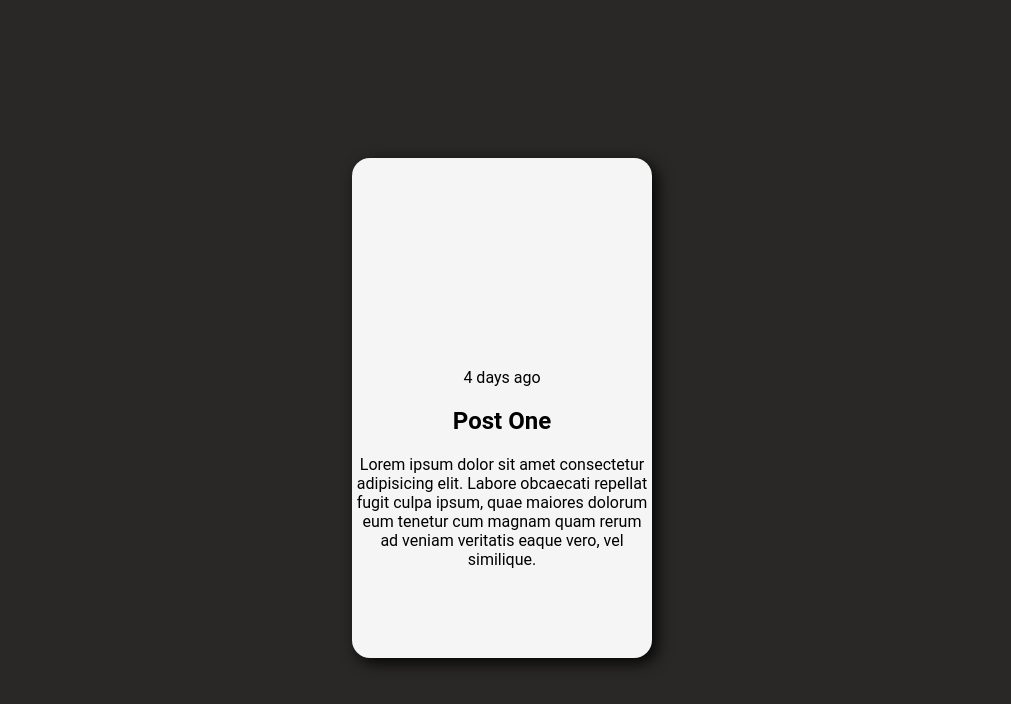
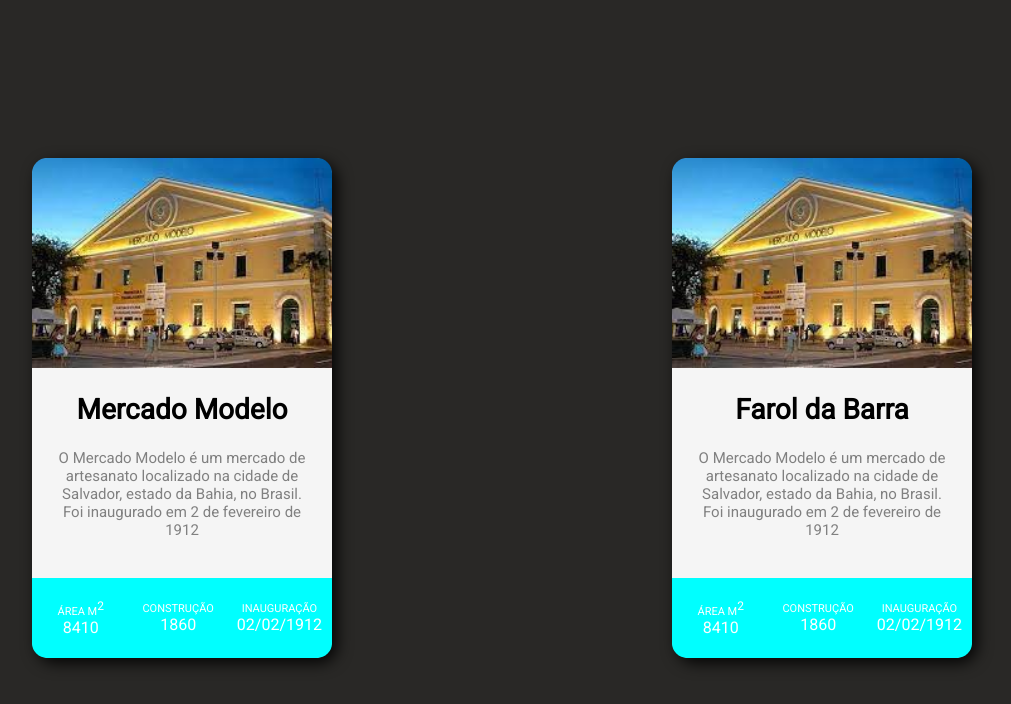
Before and after one commit to prmtrigo/Rpg-Style-Cards, a plain HTML site: page projeto/index.html in a window 1280 px wide. Shown: the whole page, without its empty margins (146-1157 px from the left). Drawn offline with Linux system fonts and the light colour scheme.

Commit message:
New Card

```diff
--- a/projeto/index.html
+++ b/projeto/index.html
@@ -1,5 +1,6 @@
 <!DOCTYPE html>
 <html lang="en">
+
 <head>
     <meta charset="UTF-8">
     <meta http-equiv="X-UA-Compatible" content="IE=edge">
@@ -9,16 +10,51 @@
 
     <title>RPG STYLE CARDS</title>
 </head>
+
 <body>
     <div class="card">
-        <div class ="card-image"></div>
-        <div class ="card-text">
-        <span class="data">4 days ago</span>
-        <h2>Post One</h2>
-        <p>Lorem ipsum dolor sit amet consectetur adipisicing elit. Labore obcaecati repellat fugit culpa ipsum, quae maiores dolorum eum tenetur cum magnam quam rerum ad veniam veritatis eaque vero, vel similique.</p>
+        <div class="card-image"></div>
+        <div class="card-text">
+            <h2>Mercado Modelo</h2>
+            <p>O Mercado Modelo é um mercado de artesanato localizado na cidade de Salvador, estado da Bahia, no Brasil. Foi inaugurado em 2 de fevereiro de 1912</p>
+        </div>
+        <div class="card-stats">
+            <div class="stat">
+                <div class="value">Área m<sup>2</sup></div>
+                <div class="type">8410</div>
+            </div>
+            <div class="stat border">
+                <div class="value">Construção</div>
+                <div class="type">1860</div>
+            </div>
+            <div class="stat">
+                <div class="value">INAUGURAÇÃO</div>
+                <div class="type">02/02/1912</div>
+            </div>
+        </div>
+    </div>
 
+    <div class="card">
+        <div class="card-image"></div>
+        <div class="card-text">
+            <h2>Farol da Barra</h2>
+            <p>O Mercado Modelo é um mercado de artesanato localizado na cidade de Salvador, estado da Bahia, no Brasil. Foi inaugurado em 2 de fevereiro de 1912</p>
         </div>
-        <div class="card-stats"></div>
+        <div class="card-stats">
+            <div class="stat">
+                <div class="value">Área m<sup>2</sup></div>
+                <div class="type">8410</div>
+            </div>
+            <div class="stat border">
+                <div class="value">Construção</div>
+                <div class="type">1860</div>
+            </div>
+            <div class="stat">
+                <div class="value">INAUGURAÇÃO</div>
+                <div class="type">02/02/1912</div>
+            </div>
+        </div>
     </div>
 </body>
+
 </html>
--- a/projeto/style.css
+++ b/projeto/style.css
@@ -1,9 +1,11 @@
+@import url('https://fonts.googleapis.com/css2?family=Roboto&display=swap');
+
 body{
     width: 100vw;
     height: 100vh;
     display: flex;
     align-items: center;
-    justify-content: center;
+    justify-content: space-around;
     overflow: hidden;
 
     background: #292826;
@@ -20,16 +22,77 @@ body{
     background: whitesmoke;
     box-shadow: 5px 5px 15px rgba(0,0,0,0.9);
     text-align: center;
+
+    transition: 0.5s ease;
+    cursor: pointer;
 }
 
 .card-image{
     grid-area: image;
+    background: url(/images/mercadoModelo.jpg);
+    border-top-left-radius: 15px;
+    border-top-right-radius: 15px;
+    background-size: cover;
 }
 
 .card-text{
     grid-area: text;
+    margin: 25px;
+}
+
+.card-text p{
+    color: grey;
+    font-size: 15px;
+    font-weight: 300;
+}
+
+.card-text h2{
+    margin-top: 0px;
+    font-size: 28px
 }
 
 .card-stats{
     grid-area: stats;
+    display: grid;
+    grid-template-columns: 1fr 1fr 1fr;
+    grid-template-rows: 1fr;
+
+    border-bottom-left-radius: 15px;
+    border-bottom-right-radius: 15px;
+    background: cyan;
 }
+
+.card-stats .stat{
+    display: flex;
+    align-items: center;
+    justify-content: center;
+    flex-direction: column;
+
+    color: white;
+    padding: 10px;
+}
+
+.card-stats .value{
+    font-size: 11px;
+    font-weight: 300;
+    text-transform: uppercase;
+}
+
+.card-stats .type{
+    font-size: 16px;
+    font-weight: 500;
+}
+
+.card-stats .border{
+    border-left: 1px solid cyan;
+    border-right: 1px solid cyan;
+}
+
+.card-stats .value sup{
+    font-size: 12px
+}
+
+.card:hover{
+    transform: scale(1.2);
+    box-shadow: 5px 5px 15px rgba(0,0,0,0.6);
+}
```
Also changed, not shown: images/elevadorLacerda.jpg (added), images/farolDaBarra.jpg (renamed from images/pontos-salvador-Farrol-da-Barra.jpg), images/mercadoModelo.jpg (added).
